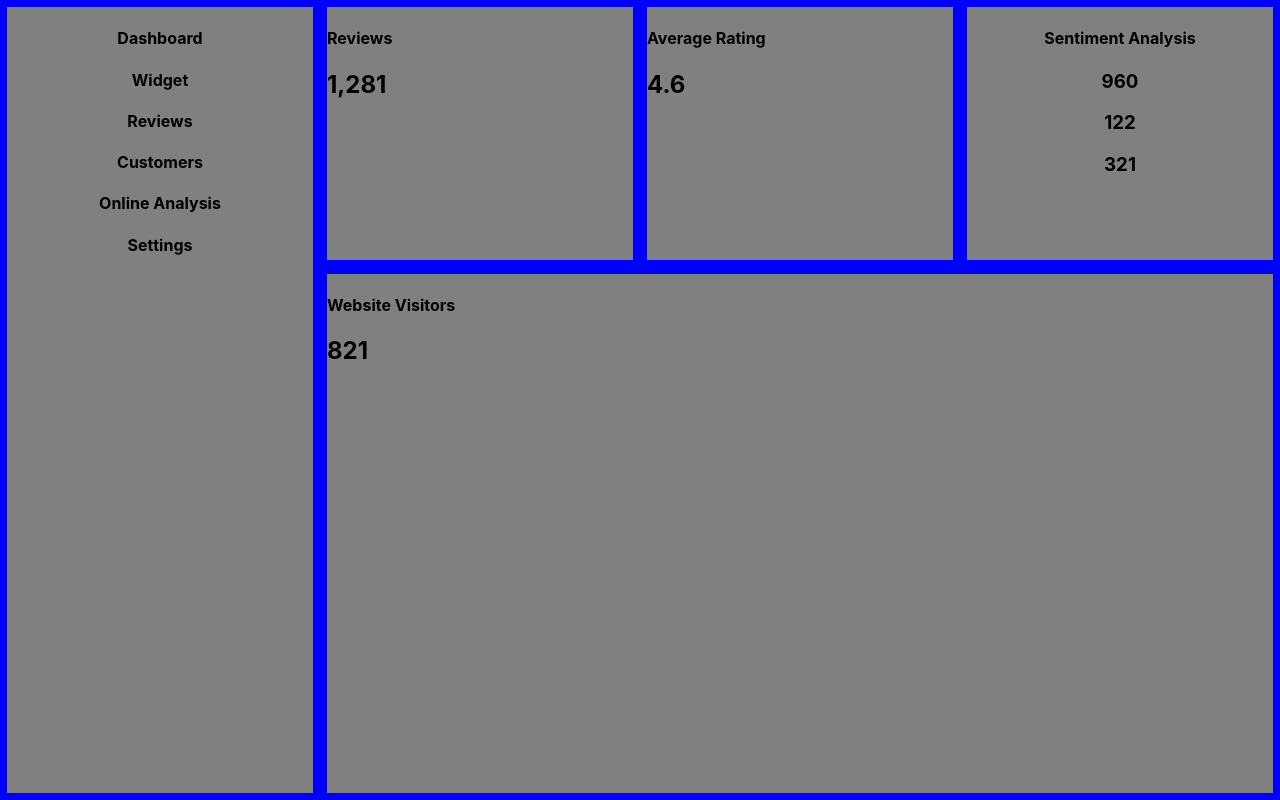
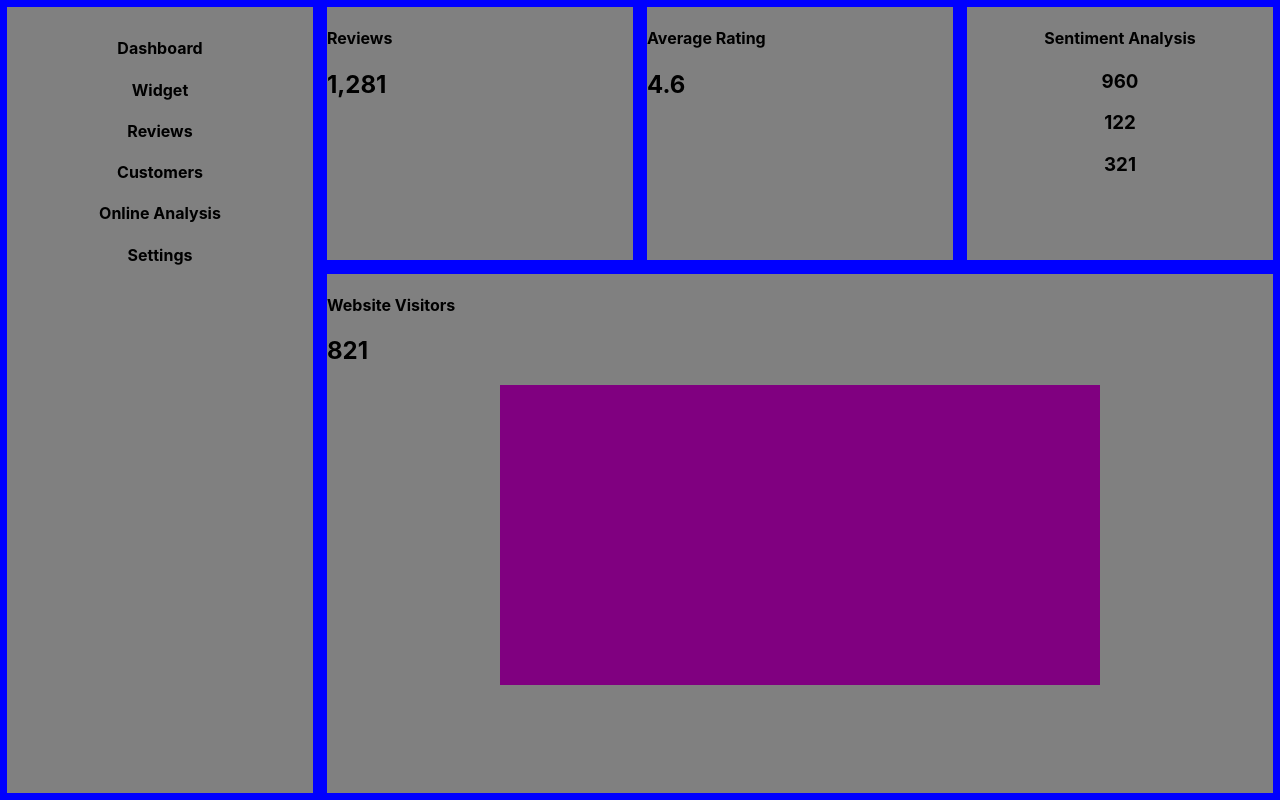
Before and after one commit to ryanshipley/dashboard, a React (Create React App) app: page / in a window 1280 px wide. Built offline with nearby package versions, Linux system fonts and the light colour scheme.

Commit message:
adds box in visitors

```diff
--- a/src/App.css
+++ b/src/App.css
@@ -11,10 +11,20 @@
   grid-row: 2/4;
 }
 
+.box{
+  width: 600px;
+  height: 300px;
+  background-color: purple;
+  margin: auto;
+}
+
 .sidebar{
   grid-row: 1/4;
   text-align: center;
+  padding: 10px;
 }
+
+
 
 .sentiment{
   text-align: center;
--- a/src/components/web-visitors.js
+++ b/src/components/web-visitors.js
@@ -3,6 +3,7 @@ function Visitors(){
         <div className="visitors">
             <h4>Website Visitors</h4>
             <h2>821</h2>
+            <div className="box"></div>
         </div>
     );
 };
```
